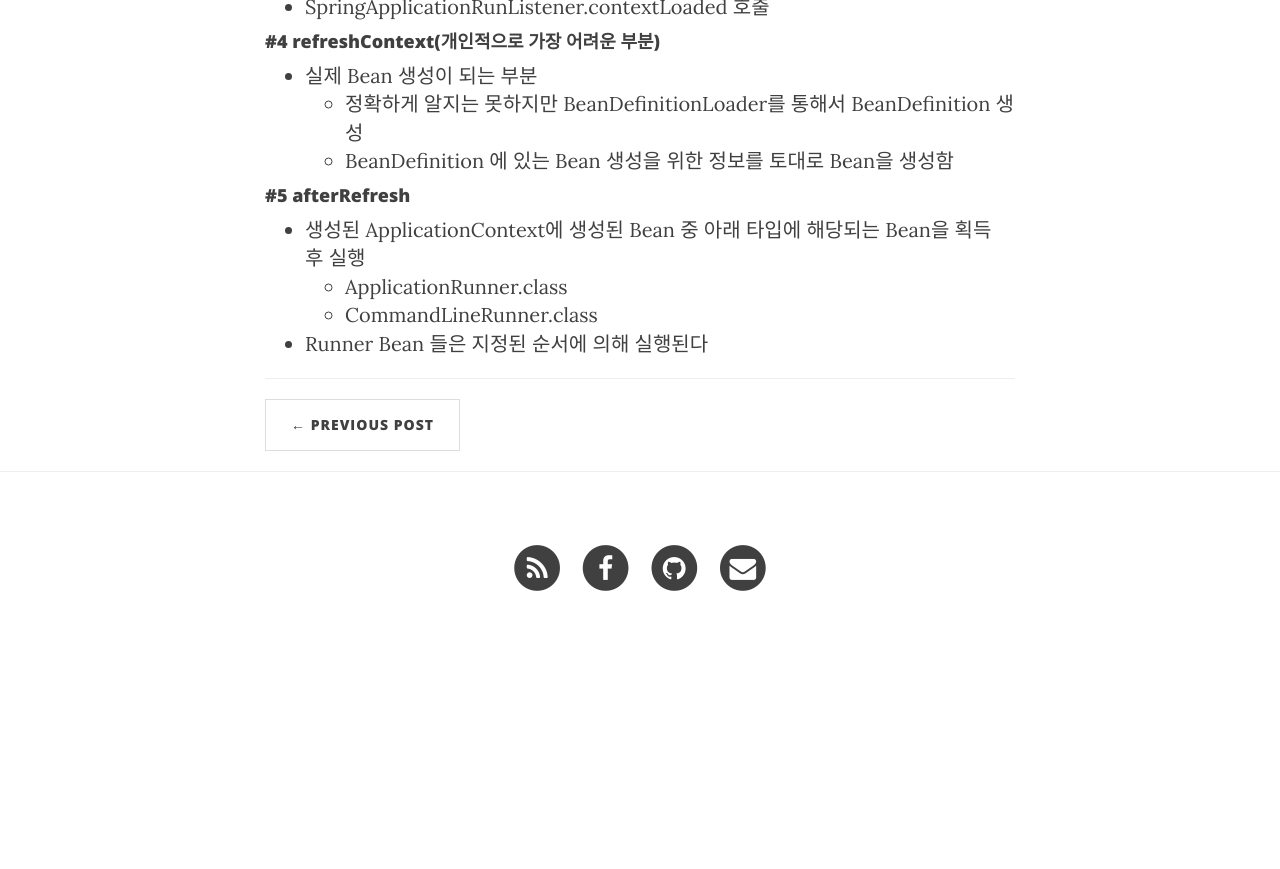
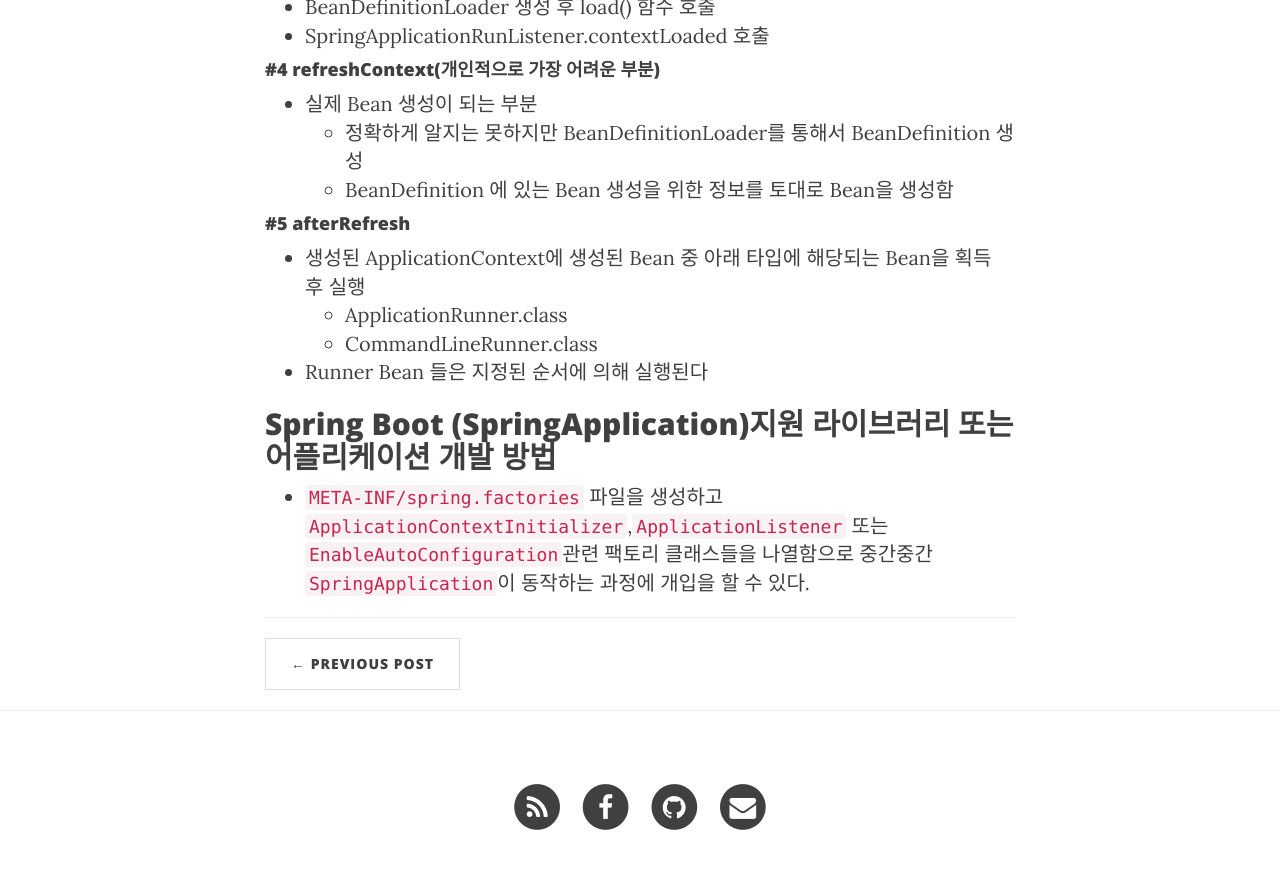
Before and after one commit to nomimic/nomimic.github.io, a Jekyll site: the page built from _posts/2017-09-29-spring-boot.md, in a window 1280 px wide and 900 px high, scrolled down 3675 px. Shown: the top 869 px of the window. Built offline with Jekyll 4.4.1, drawn with Linux system fonts in a browser that asks for light colours; nearby versions of some CDN libraries; comment, search, counter and statistics services are not loaded; the table of contents is made by our own code; before the commit the page ends 4336 px from its top, so only the background shows below that; some of the changed text lies outside the part shown.

Commit message:
포스트 수정

```diff
--- a/_posts/2017-09-29-spring-boot.md
+++ b/_posts/2017-09-29-spring-boot.md
@@ -166,3 +166,7 @@ public ConfigurableApplicationContext run(String... args) {
   - ApplicationRunner.class
   - CommandLineRunner.class
 * Runner Bean 들은 지정된 순서에 의해 실행된다
+
+## Spring Boot (SpringApplication)지원 라이브러리 또는 어플리케이션 개발 방법
+
+* `META-INF/spring.factories` 파일을 생성하고 `ApplicationContextInitializer`,`ApplicationListener` 또는 `EnableAutoConfiguration`관련 팩토리 클래스들을 나열함으로 중간중간 `SpringApplication`이 동작하는 과정에 개입을 할 수 있다.
```
